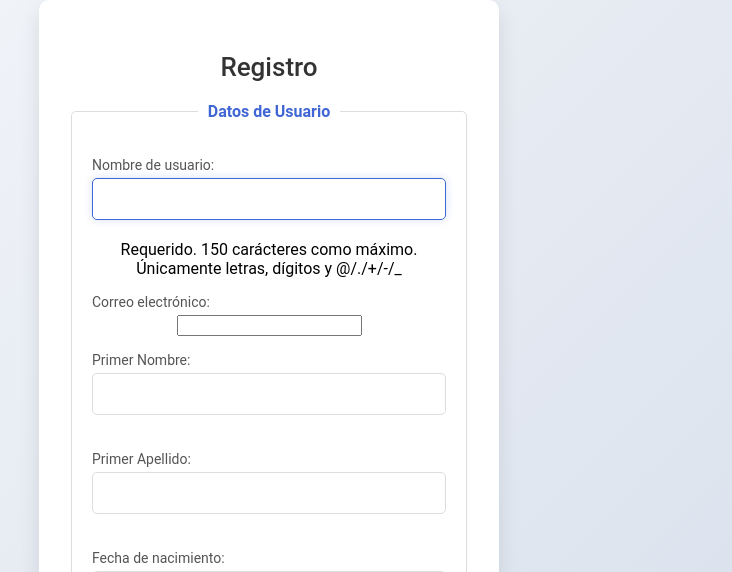
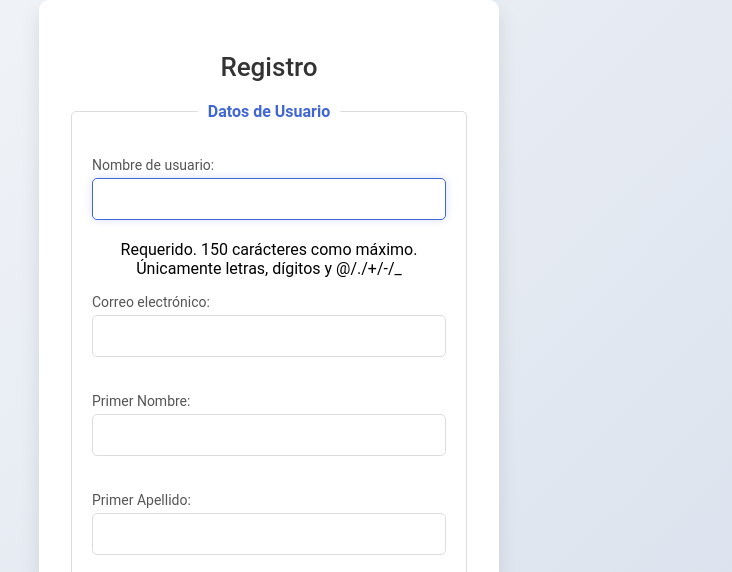
Before and after one commit to Fersi-Ferssa/Athlete_Path, a Django app: page /users/register/ in a window 1280 px wide. Shown: the top 572 px of the page, without its empty margins (371-1103 px from the left). Run offline with Django 5.2, Linux system fonts and the light colour scheme.

Commit message:
Novena_Edición

```diff
--- a/athlete_path/templates/register.html
+++ b/athlete_path/templates/register.html
@@ -119,6 +119,15 @@
                 font-size: 22px;
             }
         }
+        input[type="email"] {
+            width: 100%;
+            padding: 12px;
+            margin-bottom: 20px;
+            border-radius: 5px;
+            border: 1px solid #ddd;
+            font-size: 14px;
+            box-sizing: border-box;
+        }
     </style>
 
     <script>
--- a/users/forms.py
+++ b/users/forms.py
@@ -23,6 +23,12 @@ class UserRegisterForm(UserCreationForm):
             'password1': "Contraseña",
             'password2': "Confirmación de contraseña",
         }
+
+    def __init__(self, *args, **kwargs):
+        super(UserRegisterForm, self).__init__(*args, **kwargs)
+        # Elimina el campo 'usable_password' o cualquier campo relacionado con la autenticación basada en contraseñas si existe
+        if 'usable_password' in self.fields:
+            del self.fields['usable_password']
 
 # Formulario para el perfil del usuario (atleta o coach)
 class ProfileForm(forms.ModelForm):
```
Also changed, not shown: db.sqlite3.
